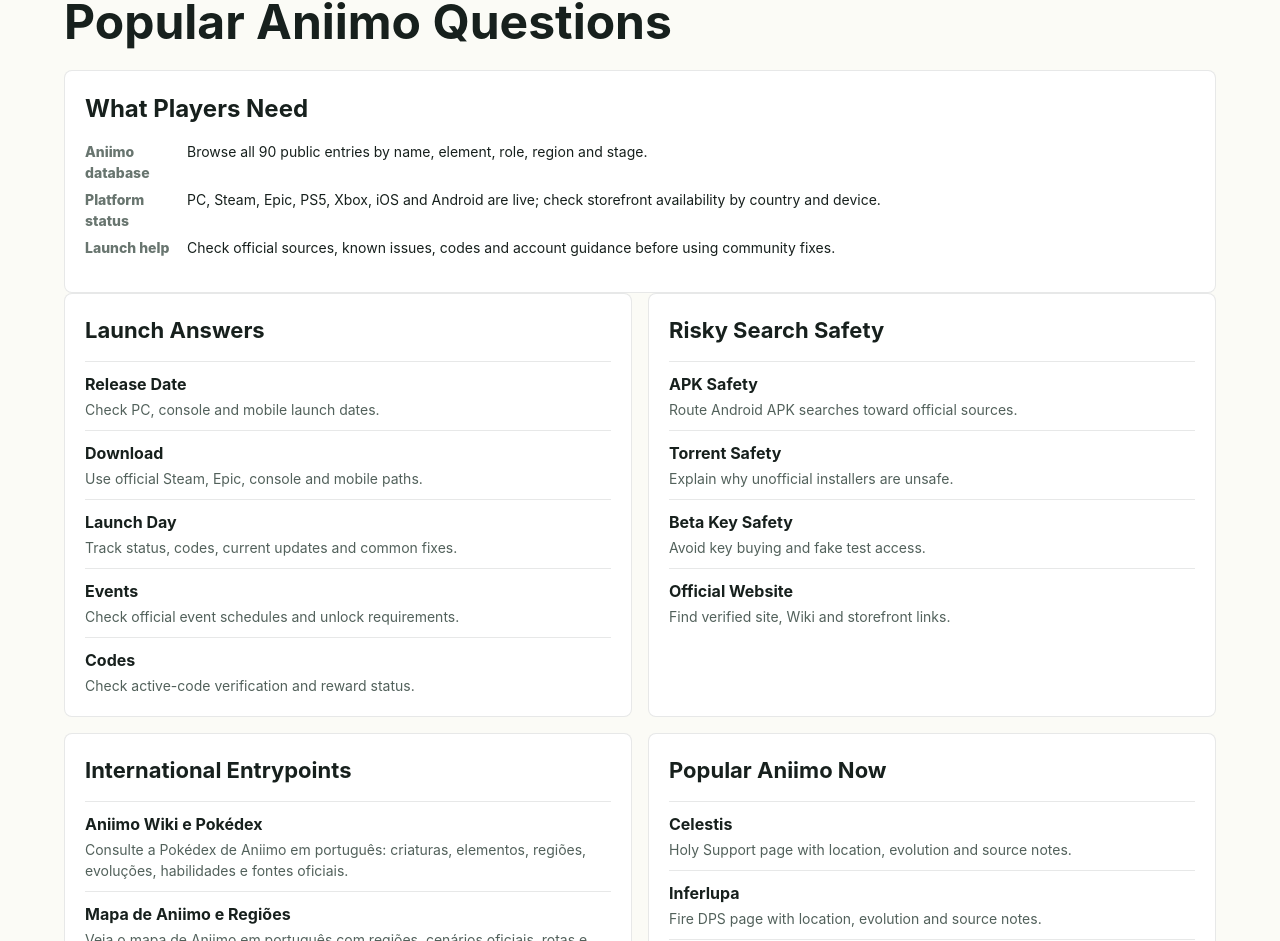
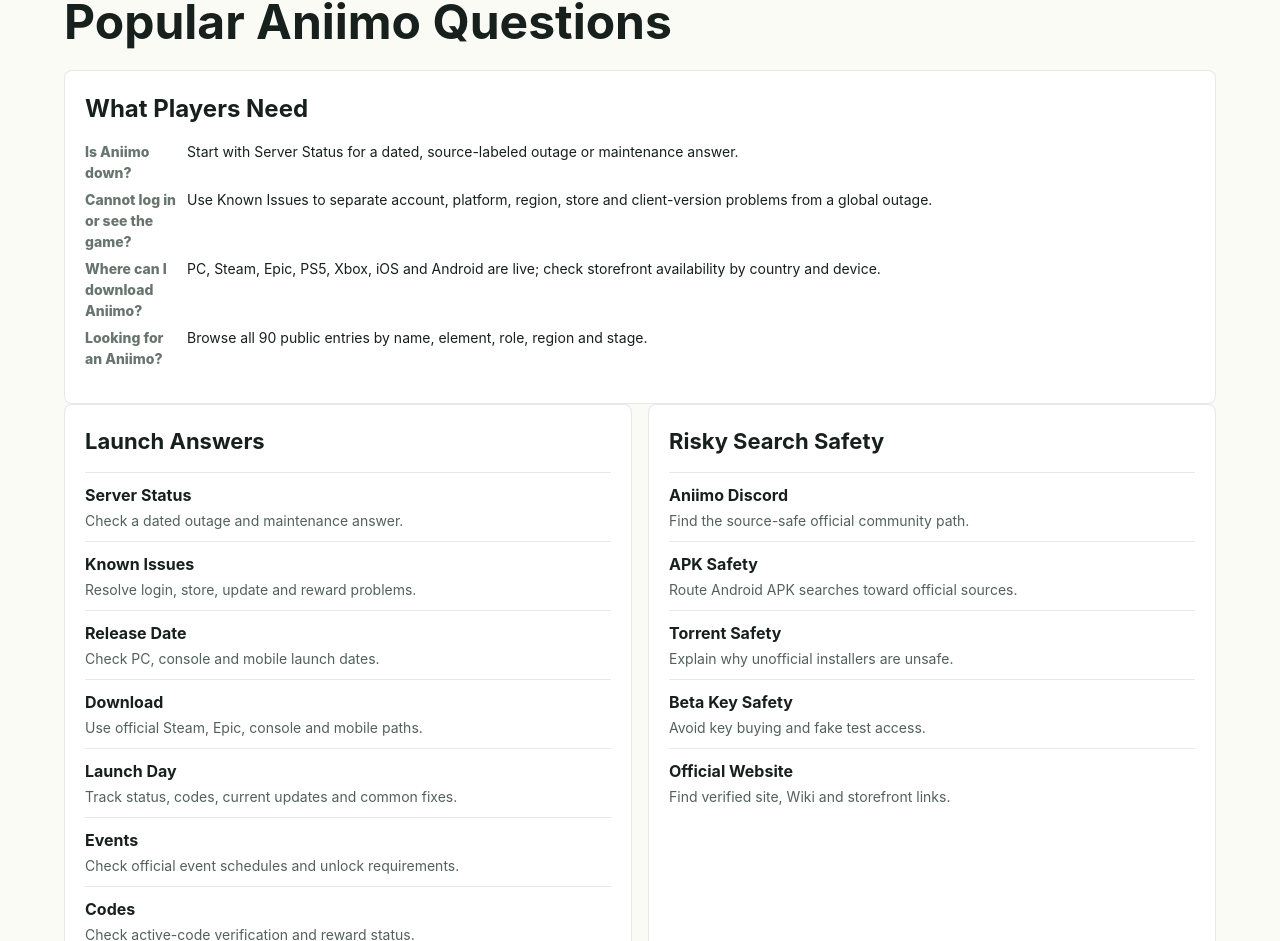
Before and after one commit to aieasygames-alt/aniimo-games, a React (Vite) app: page / in a window 1280 px wide. Shown: the part 1824-2765 px from the top of the page. Built offline with nearby package versions, Linux system fonts and the light colour scheme.

Commit message:
feat: tighten support conversion paths

```diff
--- a/src/pages/pages.jsx
+++ b/src/pages/pages.jsx
@@ -100,12 +100,15 @@ export function HomePage(props) {
         <section className="section sources-band">
           <SectionTitle icon={<Compass />} kicker="Launch Guide" title="Popular Aniimo Questions" />
           <InfoPanel title="What Players Need" rows={[
-            ["Aniimo database", `Browse all ${aniimo.length} public entries by name, element, role, region and stage.`],
-            ["Platform status", "PC, Steam, Epic, PS5, Xbox, iOS and Android are live; check storefront availability by country and device."],
-            ["Launch help", "Check official sources, known issues, codes and account guidance before using community fixes."],
+            ["Is Aniimo down?", "Start with Server Status for a dated, source-labeled outage or maintenance answer."],
+            ["Cannot log in or see the game?", "Use Known Issues to separate account, platform, region, store and client-version problems from a global outage."],
+            ["Where can I download Aniimo?", "PC, Steam, Epic, PS5, Xbox, iOS and Android are live; check storefront availability by country and device."],
+            ["Looking for an Aniimo?", `Browse all ${aniimo.length} public entries by name, element, role, region and stage.`],
           ]} />
           <div className="site-index-grid">
             <LinkGroup title="Launch Answers" items={[
+              ["Server Status", "/troubleshooting/aniimo-server-status/", "Check a dated outage and maintenance answer."],
+              ["Known Issues", "/troubleshooting/aniimo-known-issues/", "Resolve login, store, update and reward problems."],
               ["Release Date", "/release-date/", "Check PC, console and mobile launch dates."],
               ["Download", "/download/", "Use official Steam, Epic, console and mobile paths."],
               ["Launch Day", "/launch-day/", "Track status, codes, current updates and common fixes."],
@@ -113,6 +116,7 @@ export function HomePage(props) {
               ["Codes", "/codes/", "Check active-code verification and reward status."],
             ]} navigate={props.navigate} />
             <LinkGroup title="Risky Search Safety" items={[
+              ["Aniimo Discord", "/topics/aniimo-discord/", "Find the source-safe official community path."],
               ["APK Safety", "/topics/aniimo-apk/", "Route Android APK searches toward official sources."],
               ["Torrent Safety", "/topics/aniimo-torrent/", "Explain why unofficial installers are unsafe."],
               ["Beta Key Safety", "/topics/aniimo-beta-key/", "Avoid key buying and fake test access."],
@@ -1606,10 +1610,10 @@ export function TopicGuidePage({ topic, kicker, icon, children, navigate }) {
         ["Still to verify", "Matchmaking, scoring, rewards, party limits, route strategy, and final competitive rules require current official or reproducible in-game evidence."],
       ]} />}
       {topic.slug === "aniimo-pre-registro" && <InfoPanel title="Mobile Availability and Reward Status" rows={[
-        ["Current availability", "Aniimo is live on iOS and Android. Open the official store for your country and device."],
-        ["Pre-registration", "Treat pre-registration as a past campaign state; check current official reward eligibility and account delivery guidance before assuming a claim is available."],
-        ["Account and store checks", "Use the same account and country settings expected by the official store, then check current app version and campaign notice."],
-        ["Need help", "Open the mobile platform guide or the reward troubleshooting path before using unofficial installers or code lists."],
+        ["Disponibilidade atual", "Aniimo esta disponivel no iOS e Android. Abra a loja oficial do seu pais e dispositivo."],
+        ["Pre-registro", "Trate o pre-registro como uma campanha anterior. Confirme elegibilidade atual e entrega da recompensa antes de supor que existe um resgate pendente."],
+        ["Conta e loja", "Use a mesma conta e configuracao de pais esperadas pela loja oficial; depois confirme a versao atual e o aviso da campanha."],
+        ["Precisa de ajuda", "Abra o guia mobile ou a pagina de solucao de problemas de recompensas antes de usar instaladores ou listas de codigos nao oficiais."],
       ]} />}
       {(["is-aniimo-pay-to-win", "aniimo-price", "aniimo-vs-genshin"].includes(topic.slug)) && <InfoPanel title="Economy Fact Status" rows={[["Confirmed", "Aniimo is free to play; Steam and Google Play identify in-app purchases."], ["Player feedback", "Shop density, paid packs and gacha-like expectations are active discussion topics, not a final mechanism verdict."], ["Not established here", "Whether optional purchases create a competitive advantage, progression gate or mode-specific imbalance."], ["Review standard", "Official purchase detail plus repeatable live-game evidence of cost, earnable alternatives and impact."]]} />}
       {(["is-aniimo-pay-to-win", "aniimo-price", "aniimo-vs-genshin"].includes(topic.slug)) && <InfoPanel title={postLaunchEvidence.monetization.title} rows={postLaunchEvidence.monetization.rows} />}
@@ -1694,6 +1698,51 @@ function topicRelatedLinks(topic) {
 
   if (exactLinks) {
     links.push(...exactLinks);
+    return links;
+  }
+
+  if (slug === "aniimo-server-status") {
+    links.push(
+      ["Known Issues", "/troubleshooting/aniimo-known-issues/", "Check platform-specific login, store and reward guidance"],
+      ["Download", "/download/", "Open the matching official storefront"],
+      ["Official Community", "/topics/aniimo-discord/", "Verify official announcements and avoid fake invites"],
+    );
+    return links;
+  }
+
+  if (slug === "aniimo-known-issues") {
+    links.push(
+      ["Server Status", "/troubleshooting/aniimo-server-status/", "Check whether a confirmed outage or maintenance notice exists"],
+      ["Mobile Download", "/platforms/mobile/", "Check country, device and storefront availability"],
+      ["Codes and Rewards", "/codes/", "Keep code and reward claim troubleshooting separate"],
+    );
+    return links;
+  }
+
+  if (slug === "aniimo-discord") {
+    links.push(
+      ["Server Status", "/troubleshooting/aniimo-server-status/", "Read the dated status and maintenance answer"],
+      ["Known Issues", "/troubleshooting/aniimo-known-issues/", "Check source-labeled platform guidance"],
+      ["Codes", "/codes/", "Confirm codes through official notices or the game client"],
+    );
+    return links;
+  }
+
+  if (slug === "aniimo-egg-heist-guide") {
+    links.push(
+      ["Events", "/events/", "Check the official event schedule and requirements"],
+      ["Known Issues", "/troubleshooting/aniimo-known-issues/", "Check current support guidance before diagnosing access"],
+      ["Mechanics", "/mechanics/", "Review confirmed Twine and gameplay terminology"],
+    );
+    return links;
+  }
+
+  if (slug === "aniimo-pre-registro") {
+    links.push(
+      ["Aniimo Mobile", "/platforms/mobile/", "Verifique iOS, Android, pais e dispositivo"],
+      ["Recompensas", "/rewards/", "Confira status e elegibilidade de recompensas oficiais"],
+      ["Solucao de problemas", "/troubleshooting/aniimo-pre-registration-not-working/", "Verifique conta, campanha e disponibilidade"],
+    );
     return links;
   }
 
```
